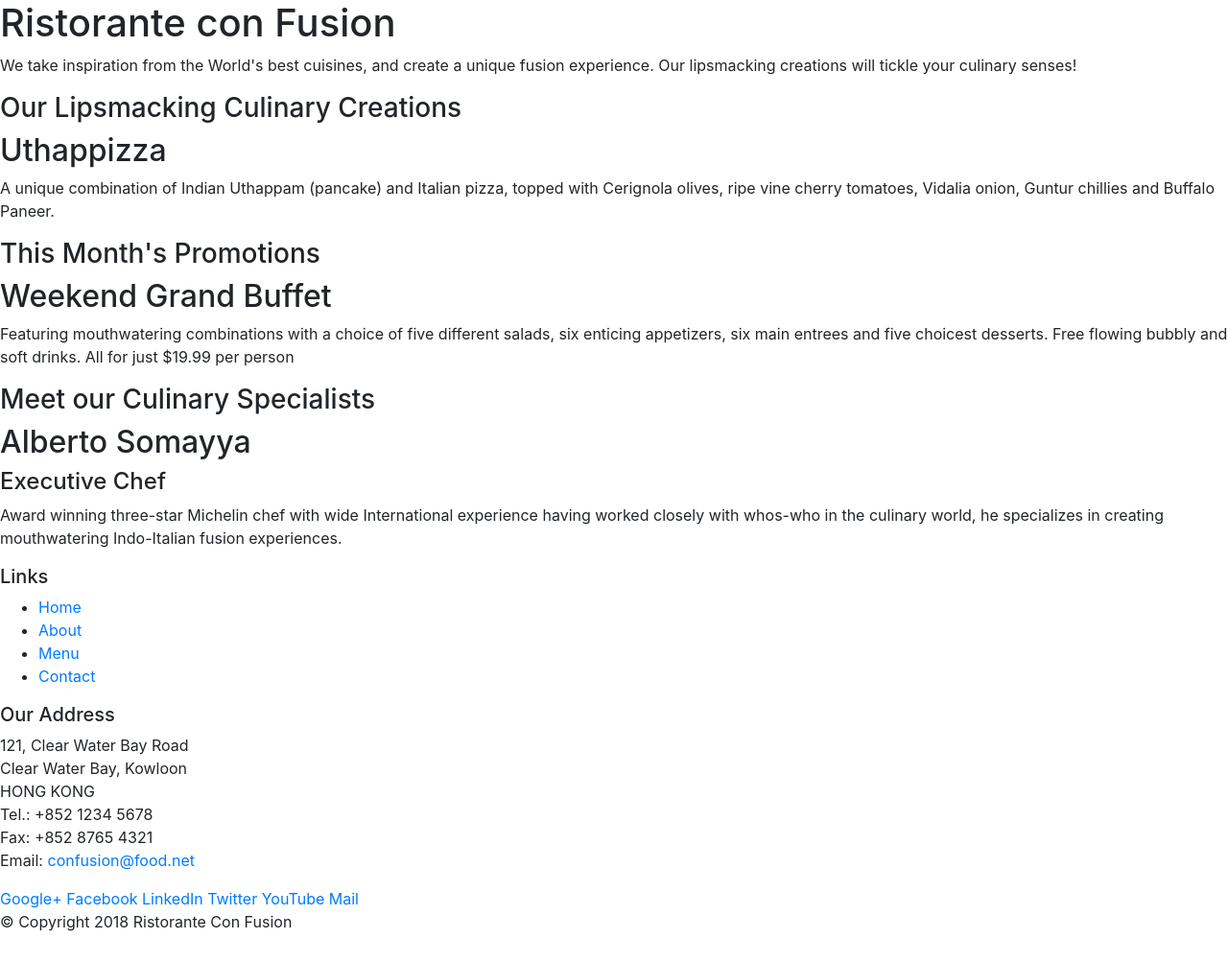
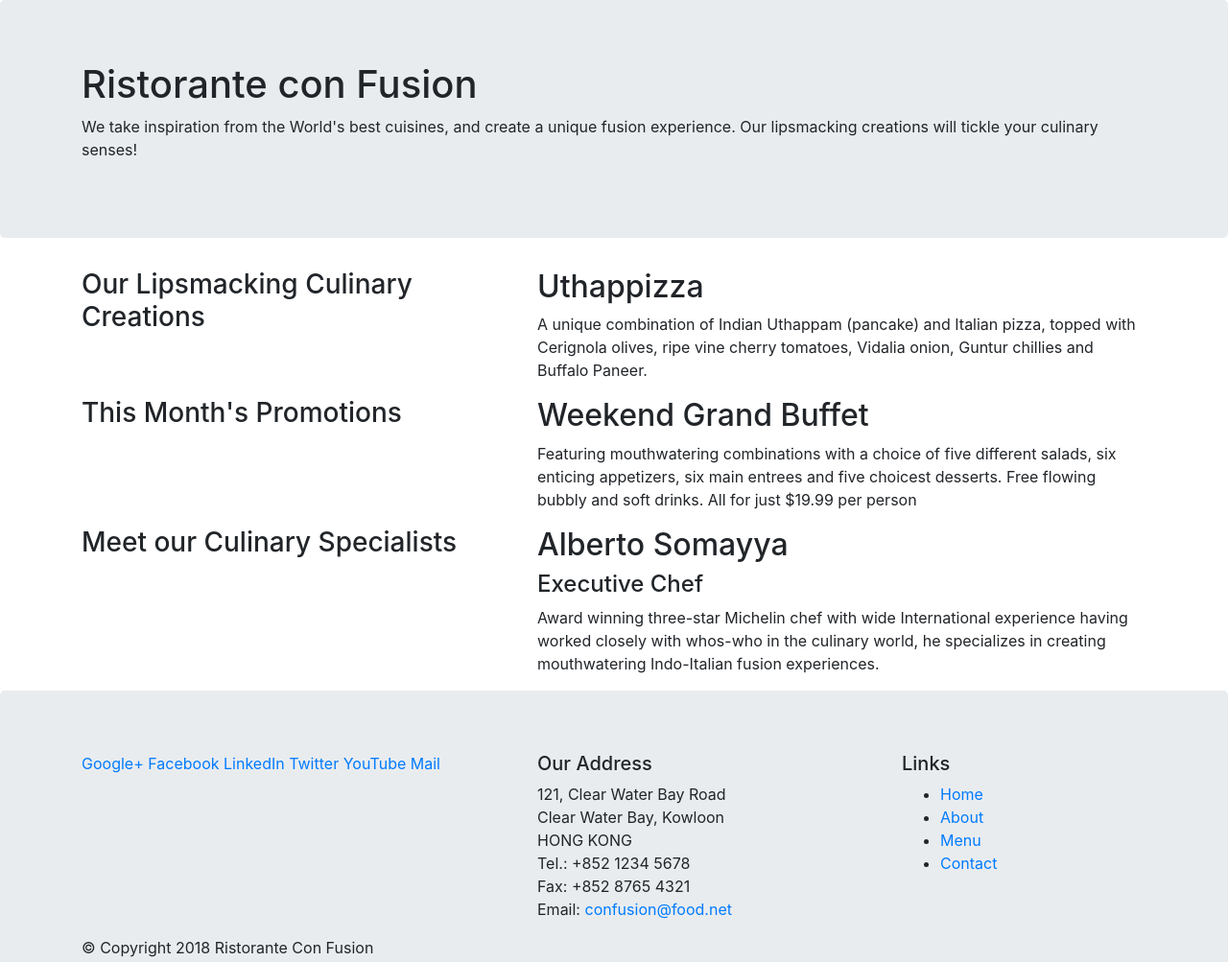
Before and after one commit to kdcool98/bootstrap_begining, a website: page index.html in a window 1280 px wide. Shown: the top 1003 px of the page at 96% size. Drawn offline with nearby package versions, Linux system fonts and the light colour scheme.

Commit message:
Modified with Bootstrap Part-1

```diff
--- a/index.html
+++ b/index.html
@@ -14,10 +14,10 @@
 
 <body>
 
-    <header>
-        <div>
-            <div>
-                <div>
+    <header class="jumbotron">
+        <div class="container">
+            <div class="row">
+                <div class="col-12 col-sm-12">
                     <h1>Ristorante con Fusion</h1>
                     <p>We take inspiration from the World's best cuisines, and create a unique fusion experience. Our lipsmacking creations will tickle your culinary senses!</p>
                 </div>
@@ -27,33 +27,33 @@
         </div>
     </header>
 
-    <div>
-        <div>
-            <div>
+    <div class="container">
+        <div class="row">
+            <div class="col-12 col-md-5">
                 <h3>Our Lipsmacking Culinary Creations</h3>
             </div>
-            <div>
+            <div class="col-12 col-md-7">
                 <h2>Uthappizza</h2>
                 <p>A unique combination of Indian Uthappam (pancake) and Italian pizza, topped with Cerignola olives, ripe vine cherry tomatoes, Vidalia onion, Guntur chillies and Buffalo Paneer.</p>
             </div>
         </div>
 
 
-        <div>
-            <div>
+        <div class="row">
+            <div class="col-12 col-sm-5">
                 <h3>This Month's Promotions</h3>
             </div>
-            <div>
+            <div class="col-12 col-sm">
                 <h2>Weekend Grand Buffet</h2>
                 <p>Featuring mouthwatering combinations with a choice of five different salads, six enticing appetizers, six main entrees and five choicest desserts. Free flowing bubbly and soft drinks. All for just $19.99 per person </p>
             </div>
         </div>
 
-        <div>
-            <div>
+        <div class="row">
+            <div class="col-12 col-md-5">
                 <h3>Meet our Culinary Specialists</h3>
             </div>
-            <div>
+            <div class="col-12 col-md">
                 <h2>Alberto Somayya</h2>
                 <h4>Executive Chef</h4>
                 <p>Award winning three-star Michelin chef with wide International experience having worked closely with whos-who in the culinary world, he specializes in creating mouthwatering Indo-Italian fusion experiences. </p>
@@ -61,10 +61,10 @@
         </div>
     </div>
 
-    <footer>
-        <div>
-            <div>
-                <div>
+    <footer class="jumbotron">
+        <div class="container">
+            <div class="row">
+                <div class="col-6 col-sm-5 col-md-3 order-md-last">
                     <h5>Links</h5>
                     <ul>
                         <li><a href="#">Home</a></li>
@@ -73,7 +73,7 @@
                         <li><a href="#">Contact</a></li>
                     </ul>
                 </div>
-                <div>
+                <div class="col-6 col-sm-7 col-md-4">
                     <h5>Our Address</h5>
                     <address>
 		              121, Clear Water Bay Road<br>
@@ -84,7 +84,7 @@
 		              Email: <a href="mailto:confusion@food.net">confusion@food.net</a>
 		           </address>
                 </div>
-                <div>
+                <div class="col-12 col-sm-12 col-md-5 order-md-first">
                     <div>
                         <a href="http://google.com/+">Google+</a>
                         <a href="http://www.facebook.com/profile.php?id=">Facebook</a>
@@ -95,8 +95,8 @@
                     </div>
                 </div>
            </div>
-           <div>
-                <div>
+           <div class="row">
+                <div class="col ">
                     <p>© Copyright 2018 Ristorante Con Fusion</p>
                 </div>
            </div>
```
